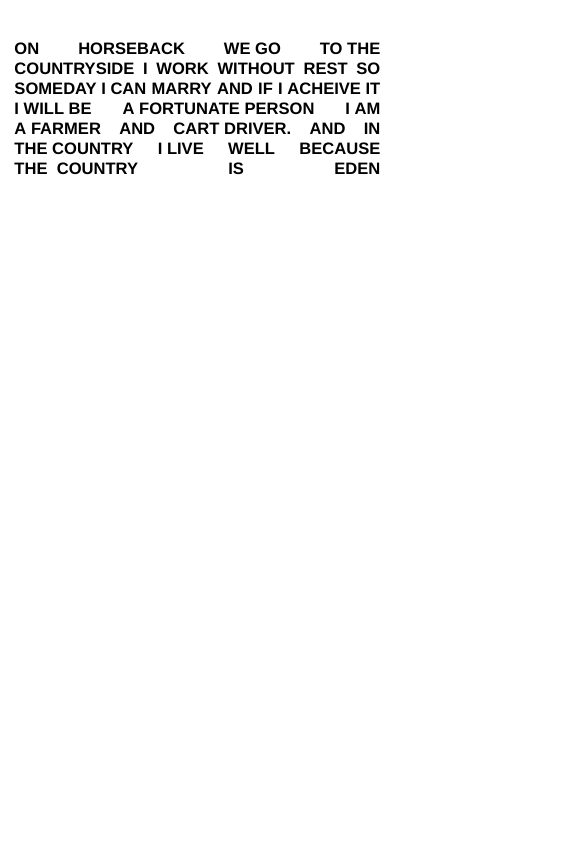
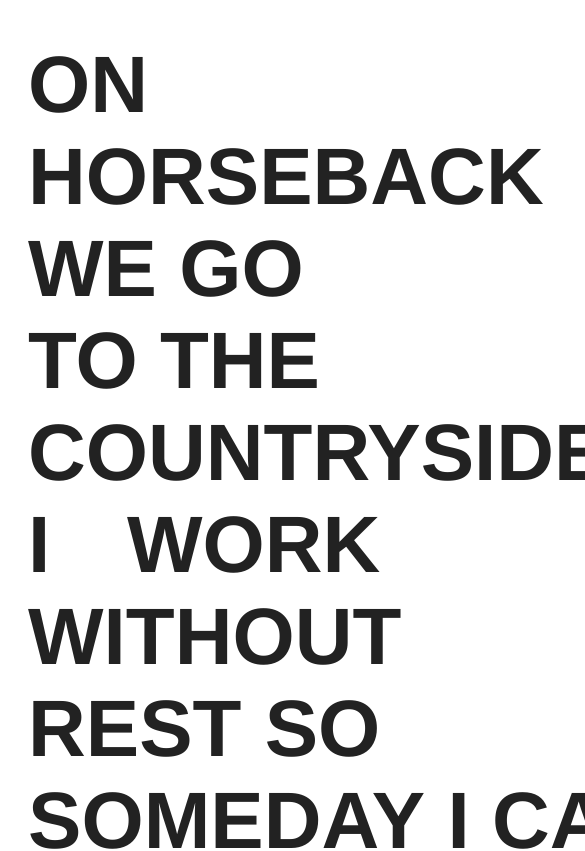
Before and after one commit to thro1264/Bilingual-HTML-Quote, a plain HTML site: page index.html in a window 390 px wide. Shown: the top 851 px of the page, 585 px wide, since content can reach past the window. Drawn offline with Linux system fonts and the light colour scheme; a web font is replaced by a local one.

Commit message:
Add files via upload

```diff
--- a/style.css
+++ b/style.css
@@ -70,25 +70,29 @@ h1{
 div{
 	text-align: justify;
 	margin: 0;
-	max-width: 95%;
+	max-width: 96%;
 	padding-top: 10%;
-	padding-left: 2.5%;
+	padding-left: 1.5%;
 	padding-right: 2.5%;
 	display: flex;
 	flex-wrap: wrap;
 	justify-content: space-between;
 	font-family: 'Helvetica', sans-serif;
-	/*font-size: 4.4em;*/
 	font-size: 4.25vw;
 	font-weight: 700;
 	text-transform: uppercase;
+	color: #222;
 }
 p{
-	transition: transform 250ms;
+	transition: transform 500ms;
 	margin: 0;
 }
 p:hover{
-	transform: translateY(-15px);
+	transform: translate(-10px);
+	transform: translateX(5px);
+	transform: translate3d(-10px,-2.5px, 0px);
+	font-weight: 700;
+	color: #000;
 	/*border-top: 10px solid #d0d0d0;*/
 }
 #p1::before{
@@ -543,7 +547,9 @@ p:hover{
 	}
 }
 
-/*
-"A cabello vamos p'al monte. Yo trabajo sin ropreso Para poderme casar, Y si lo llego a lograr, Seré un guajiro dichoso. Soy guajiro y carretero. Y en el campo vivo bien, Porque el campo es el edén";
-"On horseback we go to the countryside. I work without rest, so someday I can get married and if I achieve it, I will be a fortunate person. I'm a farmer and cart driver and in the country I live well, because the country is Eden";
-*/
+
+@media screen and (max-width: 600px){
+	div{
+		font-size: 5em;
+	}
+}
```
